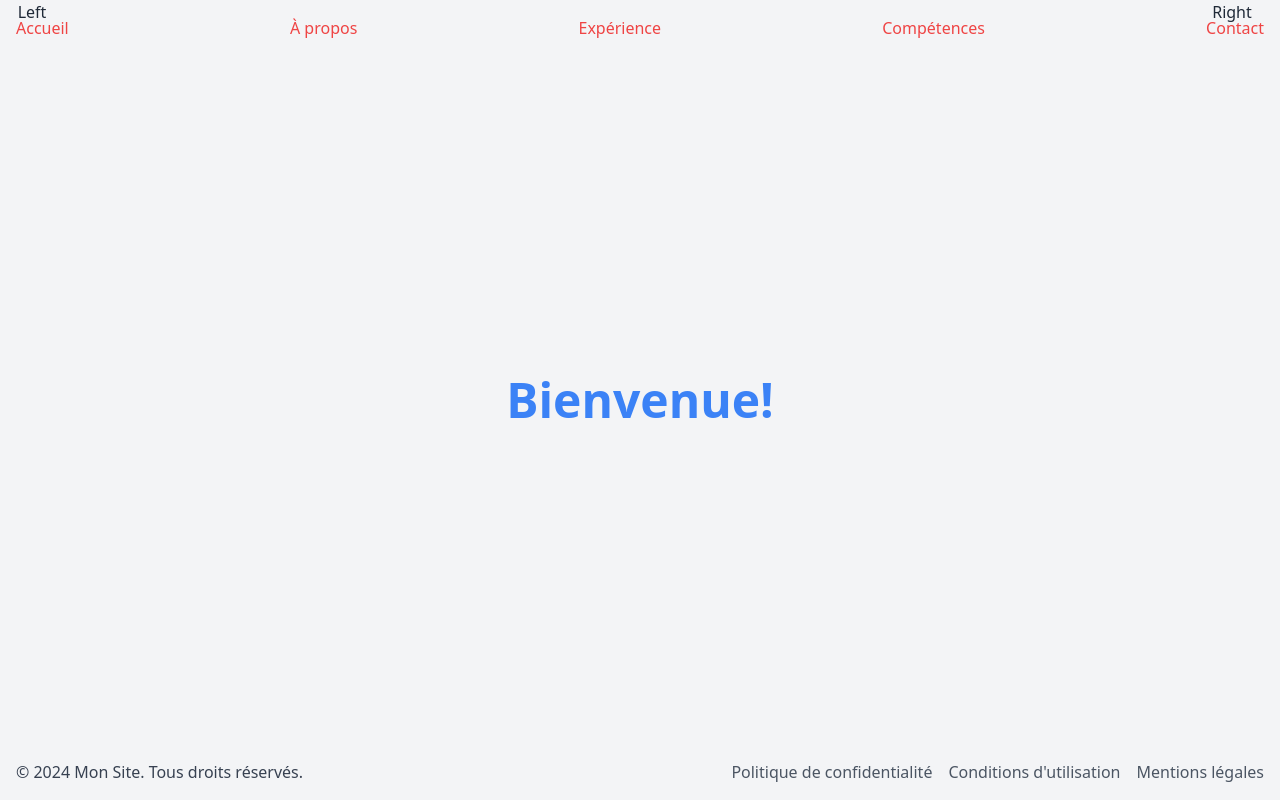
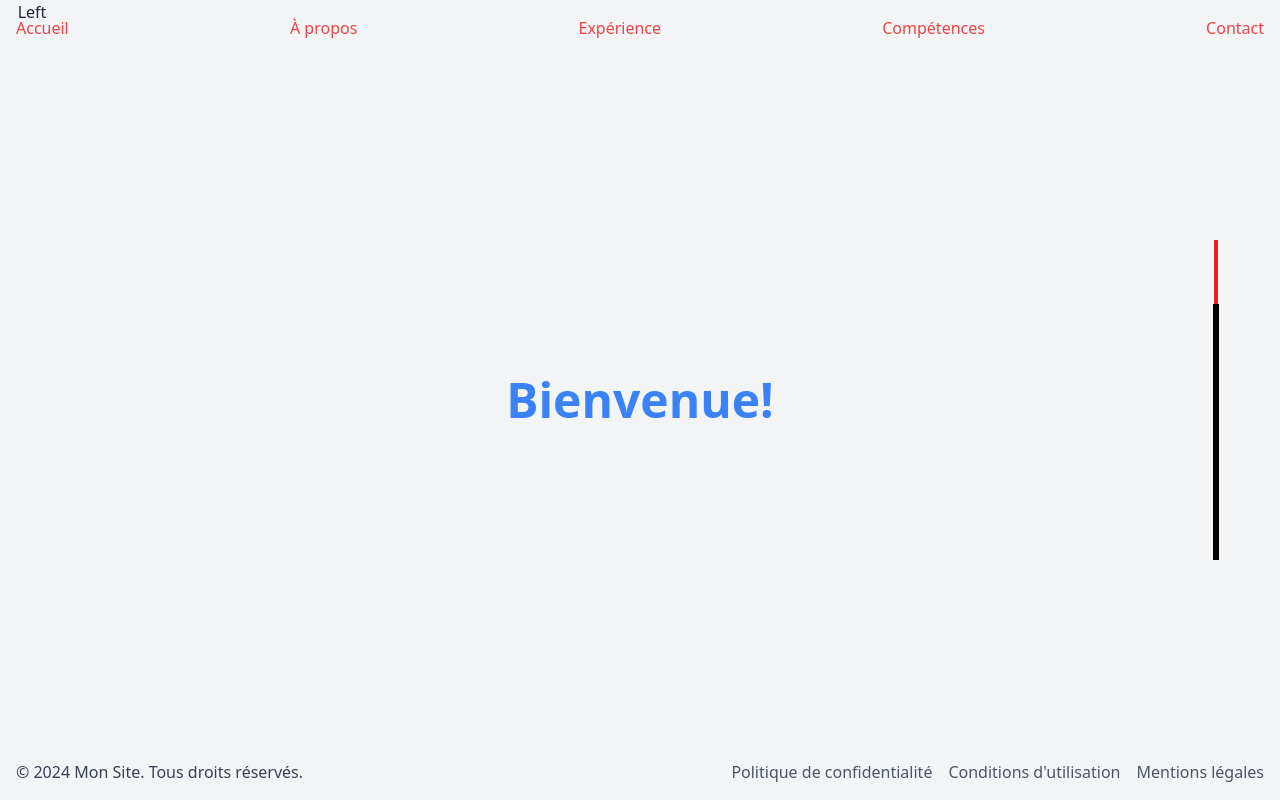
Before and after one commit to JeffSilverface/cv, a Nuxt app: page / in a window 1280 px wide. Built offline with nearby package versions, Linux system fonts and the light colour scheme.

Commit message:
Ajout de la barre de navigation latéral et de la gestion des index de section

```diff
--- a/app.vue
+++ b/app.vue
@@ -1,4 +1,71 @@
-<script setup lang="ts"></script>
+<script setup lang="ts">
+import { ref, onMounted, onUnmounted } from 'vue'
+import SectionHome from '~/components/SectionHome.vue'
+import SectionAboutMe from '~/components/SectionAboutMe.vue'
+import SectionExperience from '~/components/SectionExperience.vue'
+import SectionSkills from '~/components/SectionSkills.vue'
+import SectionContact from '~/components/SectionContact.vue'
+
+const sections = [
+  { component: SectionHome, id: 'home' },
+  { component: SectionAboutMe, id: 'about' },
+  { component: SectionExperience, id: 'experience' },
+  { component: SectionSkills, id: 'skills' },
+  { component: SectionContact, id: 'contact' },
+]
+
+// Utilisation de ref avec un tableau contenant des HTMLElements ou null
+const sectionsElements = ref<Element[]>([])
+
+const currentSectionIndex = ref(0)
+let observer: IntersectionObserver | null = null
+
+/**
+ * Met à jour l'index de la section visible.
+ *
+ * @param {number} index - L'index de la section actuellement visible.
+ */
+const updateVisibleSection = (index: number) => {
+  currentSectionIndex.value = index
+}
+
+const updateElement = (el: Element) => {
+  if (el) sectionsElements.value.push(el)
+}
+
+onMounted(() => {
+  observer = new IntersectionObserver(
+    (entries) => {
+      entries.forEach((entry) => {
+        if (entry.isIntersecting) {
+          const index = sectionsElements.value.findIndex((section) => section === entry.target)
+          if (index !== -1) {
+            updateVisibleSection(index)
+          }
+        }
+      })
+    },
+    {
+      root: null,
+      threshold: 0.5,
+    }
+  )
+
+  // Observer chaque élément de section
+  sectionsElements.value.forEach((section) => {
+    if (section) observer?.observe(section)
+  })
+})
+
+onUnmounted(() => {
+  observer?.disconnect()
+})
+
+watchEffect(() => {
+  console.log('observer', observer)
+  console.log('sectionElements', sectionsElements.value)
+})
+</script>
 
 <template>
   <div class="flex flex-col h-screen">
@@ -6,16 +73,20 @@
       <Header />
     </header>
 
+    <main class="flex-1 snap-y snap-mandatory overflow-y-scroll h-screen">
+      <section
+        v-for="(section, index) in sections"
+        :key="index"
+        :id="section.id"
+        class="h-screen w-full flex items-center justify-center"
+        :ref="(el) => updateElement(el as Element)"
+      >
+        <component :is="section.component" />
+      </section>
+    </main>
+
     <aside><LeftAside /></aside>
-    <aside><RightAside /></aside>
-
-    <main class="flex-1 snap-y snap-mandatory overflow-y-scroll h-screen">
-      <SectionHome />
-      <SectionAboutMe />
-      <SectionExperience />
-      <SectionSkills />
-      <SectionContact />
-    </main>
+    <aside><RightAside :section-index="currentSectionIndex" :maxSections="sections.length" /></aside>
 
     <footer>
       <Footer />
--- a/components/Header.vue
+++ b/components/Header.vue
@@ -8,7 +8,7 @@ const scrollToSection = (id: string) => {
 </script>
 
 <template>
-  <div class="fixed top-0 left-0 right-0 bg-transparent z-10">
+  <nav class="fixed top-0 left-0 right-0 bg-transparent z-10">
     <div class="container mx-auto flex justify-between items-center p-4">
       <a @click="scrollToSection('home')" class="text-red-500 cursor-pointer">Accueil</a>
       <a @click="scrollToSection('about')" class="text-red-500 cursor-pointer">À propos</a>
@@ -16,5 +16,5 @@ const scrollToSection = (id: string) => {
       <a @click="scrollToSection('skills')" class="text-red-500 cursor-pointer"> Compétences </a>
       <a @click="scrollToSection('contact')" class="text-red-500 cursor-pointer">Contact</a>
     </div>
-  </div>
+  </nav>
 </template>
--- a/components/RightAside.vue
+++ b/components/RightAside.vue
@@ -1,5 +1,38 @@
-<script setup lang="ts"></script>
+<script setup lang="ts">
+interface RightAsideProps {
+  sectionIndex: number
+  maxSections: number // Nombre total de sections sur la page
+}
+
+const props = defineProps<RightAsideProps>()
+const isColorChanged = ref(false)
+
+const calculateBarHeight = (index: number, max: number) => {
+  const normalizedIndex = (index + 1) / max
+  return 100 - normalizedIndex * 100
+}
+
+watch(
+  () => props.sectionIndex,
+  (newVal, oldVal) => {
+    isColorChanged.value = true
+
+    setTimeout(() => {
+      isColorChanged.value = false
+    }, 700)
+  }
+)
+</script>
 
 <template>
-  <div class="w-16 bg-transparent h-screen fixed top-0 right-4 flex justify-center">Right</div>
+  <div class="w-24 bg-transparent h-screen fixed top-0 right-4 flex justify-center items-center">
+    <div :class="['relative w-1 h-80 transition-all duration-700', isColorChanged ? 'bg-red-400' : 'bg-red-600']">
+      <div
+        class="absolute bottom-0 bg-black transition-all duration-300 w-1.5 left-1/2 transform -translate-x-1/2"
+        :style="{ height: calculateBarHeight(props.sectionIndex, props.maxSections) + '%' }"
+      />
+    </div>
+  </div>
 </template>
+
+<style scoped></style>
--- a/components/SectionAboutMe.vue
+++ b/components/SectionAboutMe.vue
@@ -1,12 +1,12 @@
 <script setup lang="ts"></script>
 
 <template>
-  <section id="about" class="snap-start min-h-screen flex items-center justify-center bg-white">
+  <div class="w-full h-full flex items-center justify-center bg-gray-100">
     <div class="max-w-2xl text-center p-6">
       <h2 class="text-3xl font-bold mb-4">À propos de moi</h2>
       <p class="text-lg text-gray-700">
         Je suis un développeur passionné par la création d'applications web modernes et réactives.
       </p>
     </div>
-  </section>
+  </div>
 </template>
--- a/components/SectionContact.vue
+++ b/components/SectionContact.vue
@@ -5,7 +5,7 @@ const handleSubmit = () => {
 </script>
 
 <template>
-  <section id="contact" class="snap-start min-h-screen flex items-center justify-center bg-gray-100">
+  <div class="w-full h-full flex items-center justify-center bg-gray-100">
     <div class="max-w-lg w-full p-6 bg-white rounded-lg shadow-md">
       <h2 class="text-3xl font-bold mb-6 text-center">Contactez-moi</h2>
       <form @submit.prevent="handleSubmit">
@@ -43,5 +43,5 @@ const handleSubmit = () => {
         </div>
       </form>
     </div>
-  </section>
+  </div>
 </template>
--- a/components/SectionExperience.vue
+++ b/components/SectionExperience.vue
@@ -1,12 +1,12 @@
 <script setup lang="ts"></script>
 
 <template>
-  <section id="experience" class="snap-start min-h-screen flex items-center justify-center bg-gray-100">
+  <div class="w-full h-full flex items-center justify-center bg-gray-100">
     <div class="max-w-2xl text-center p-6">
       <h2 class="text-3xl font-bold mb-4">Expérience et Éducation</h2>
       <p class="text-lg text-gray-700">
         J'ai travaillé dans diverses entreprises et j'ai étudié l'informatique à l'université.
       </p>
     </div>
-  </section>
+  </div>
 </template>
--- a/components/SectionHome.vue
+++ b/components/SectionHome.vue
@@ -1,7 +1,7 @@
 <script setup lang="ts"></script>
 
 <template>
-  <section id="home" class="snap-start min-h-screen flex items-center justify-center bg-gray-100">
+  <div class="w-full h-full flex items-center justify-center bg-gray-100">
     <h1 class="text-5xl font-bold text-blue-500">Bienvenue!</h1>
-  </section>
+  </div>
 </template>
--- a/components/SectionSkills.vue
+++ b/components/SectionSkills.vue
@@ -1,12 +1,12 @@
 <script setup lang="ts"></script>
 
 <template>
-  <section id="skills" class="snap-start min-h-screen flex items-center justify-center bg-white">
+  <div class="w-full h-full flex items-center justify-center bg-gray-100">
     <div class="max-w-2xl text-center p-6">
       <h2 class="text-3xl font-bold mb-4">Compétences</h2>
       <p class="text-lg text-gray-700">
         Mes compétences incluent le développement frontend avec Vue.js, Nuxt, et Tailwind CSS.
       </p>
     </div>
-  </section>
+  </div>
 </template>
```
